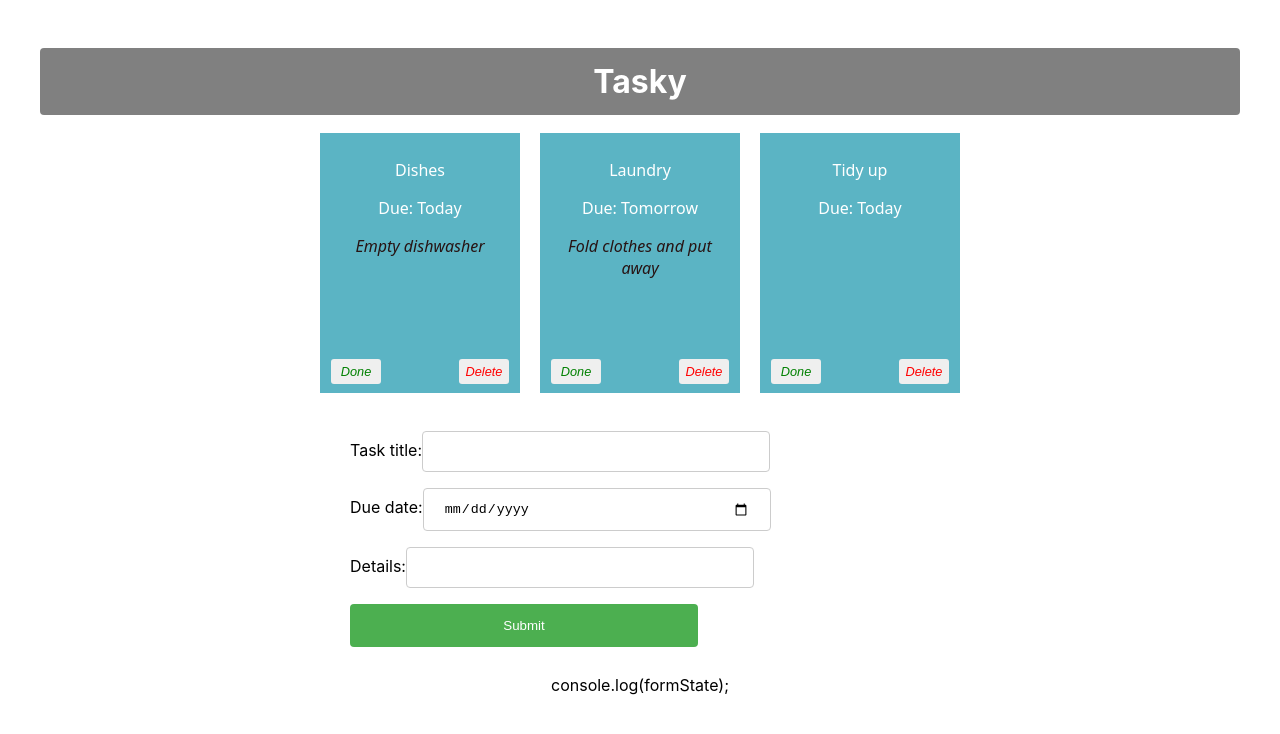
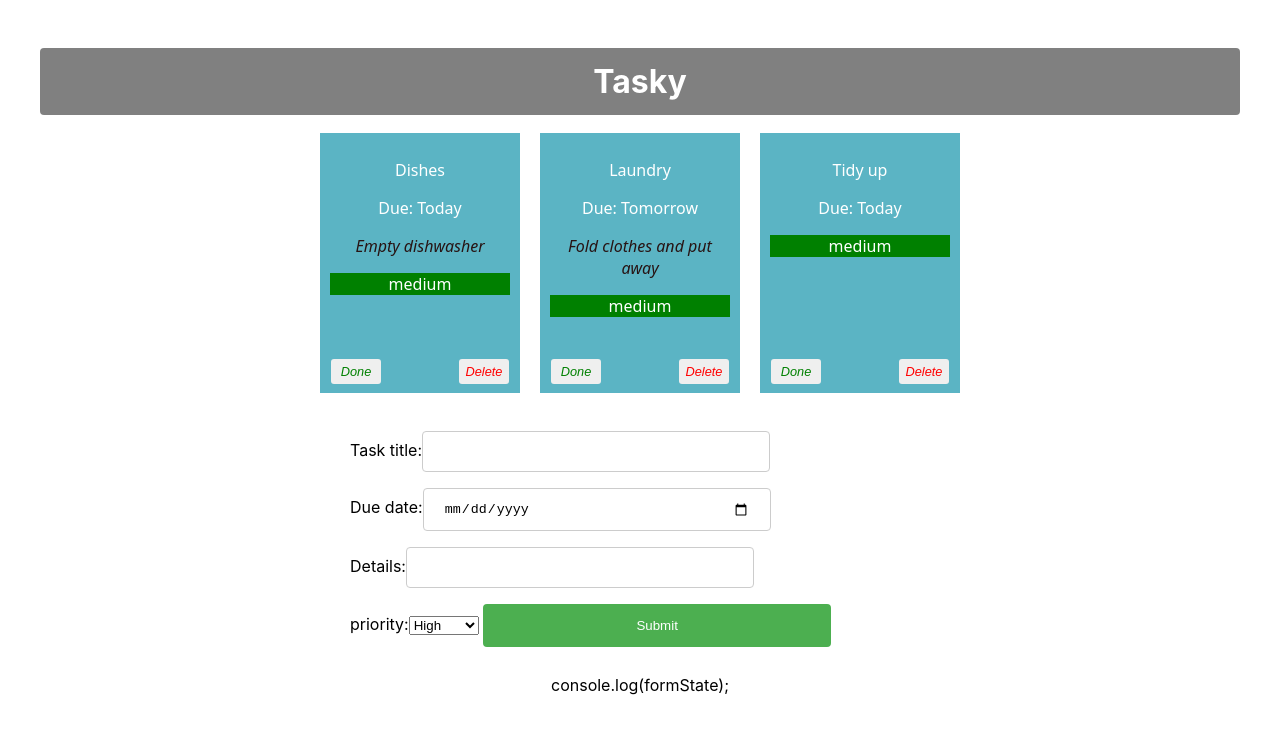
Before and after one commit to Graham-Heeney/react-basics-labs, a React (Create React App) app in the folder tasky/: page / in a window 1280 px wide. Shown: the top 734 px of the page. Built offline with nearby package versions, Linux system fonts and the light colour scheme.

Commit message:
Tasky Lab 2 - Exercises done

```diff
--- a/tasky/src/App.css
+++ b/tasky/src/App.css
@@ -78,6 +78,17 @@
   cursor: pointer;
 }
 
+input[type=priority] {
+  width: 60%;
+  background-color: #4CAF50;
+  color: white;
+  padding: 14px 20px;
+  margin: 8px 0;
+  border: none;
+  border-radius: 4px;
+  cursor: pointer;
+}
+
 input[type=submit]:hover {
   background-color: #45a049;
 }
--- a/tasky/src/App.js
+++ b/tasky/src/App.js
@@ -10,9 +10,9 @@
 function App() {
   const [ taskState, setTaskState ] = useState({
     tasks: [
-      { id: 1, title:"Dishes", description: "Empty dishwasher", deadline: "Today", done: false },
-      { id: 2, title: "Laundry", description: "Fold clothes and put away", deadline: "Tomorrow", done: false },
-      { id: 3, title: "Tidy up", deadline: "Today", done: false}
+      { id: 1, title:"Dishes", description: "Empty dishwasher", deadline: "Today", priority: "medium", done: false },
+      { id: 2, title: "Laundry", description: "Fold clothes and put away", deadline: "Tomorrow", priority: "medium", done: false },
+      { id: 3, title: "Tidy up", deadline: "Today", priority: "medium", done: false}
 
     ]
   });
@@ -42,8 +42,11 @@
       case "deadline":
           form.deadline = event.target.value;
           break;
-      default:
+      case "priority":
+        form.priority = event.target.value;
+        default:
           form = formState;
+
     }
     setFormState(form);
   }
@@ -63,7 +66,8 @@
   const [ formState, setFormState ] = useState({
     title: "",
     description: "",
-    deadline: ""
+    deadline: "",
+    priority:""
   });
   return (
     <div className="container">
@@ -73,10 +77,12 @@
       title={task.title}
       description={task.description}
       deadline={task.deadline}
+      priority={task.priority}
       key={task.id}
       done={task.done}
       markDone={() => doneHandler(index)}
       deleteTask = {() => deleteHandler(index)}
+
 
     />
   ))}
--- a/tasky/src/components/Form.js
+++ b/tasky/src/components/Form.js
@@ -21,6 +21,16 @@
         Details:
         <input type="text" name="description" onChange={(event) => props.change(event)} />
     </label>
+        <br />
+    <label>
+        priority:
+        <select name="Priority" id="Priority">
+        <option value="High">High</option>
+        <option value="Medium">Medium</option>
+        <option value="Low">Low</option>
+        onChange={(event) => props.change(event)}
+
+</select>    </label>
         <input type="submit" value="Submit" />
         </form>
     </div>
--- a/tasky/src/components/Task.js
+++ b/tasky/src/components/Task.js
@@ -6,6 +6,7 @@
             <p>{props.title}</p>
             <p>Due: {props.deadline}</p>
             <p className="taskDescription">{props.description}</p> {/* Use description prop */}
+            <p className="priority" style = {{backgroundColor: props.Priority === "High" ? "Red": props.Priority === "Medium" ? "Orange": "Green"}}>  {props.priority} </p>
             <button onClick={props.markDone} className='doneButton'>Done</button>
             <button className='deleteButton' onClick={props.deleteTask}>Delete</button>
 
```
